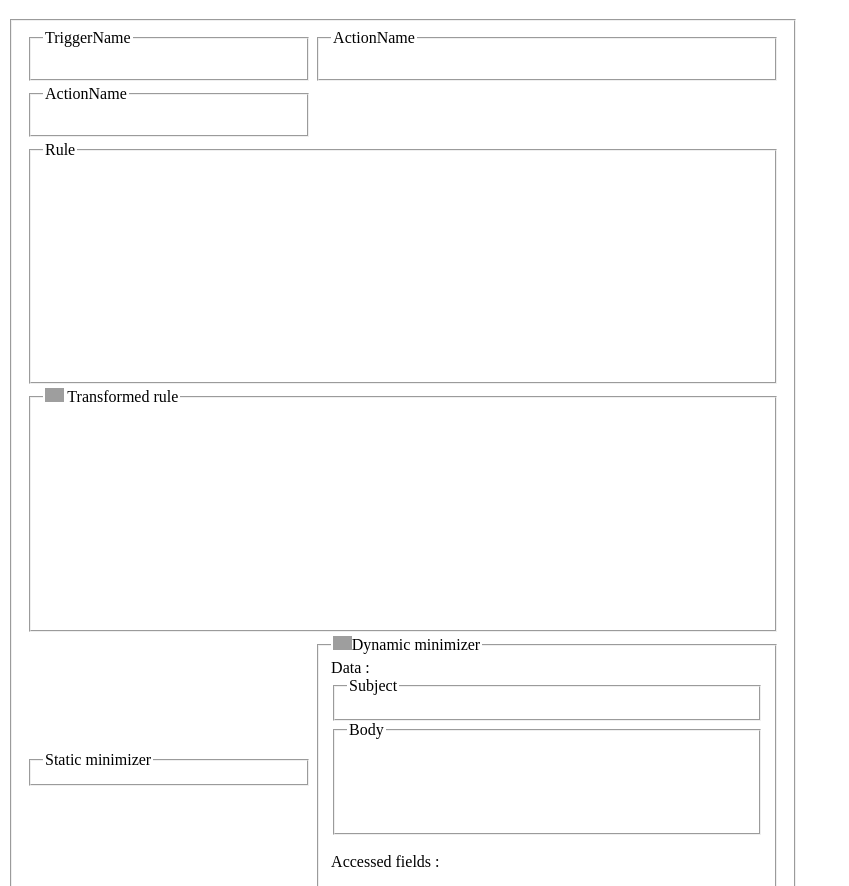
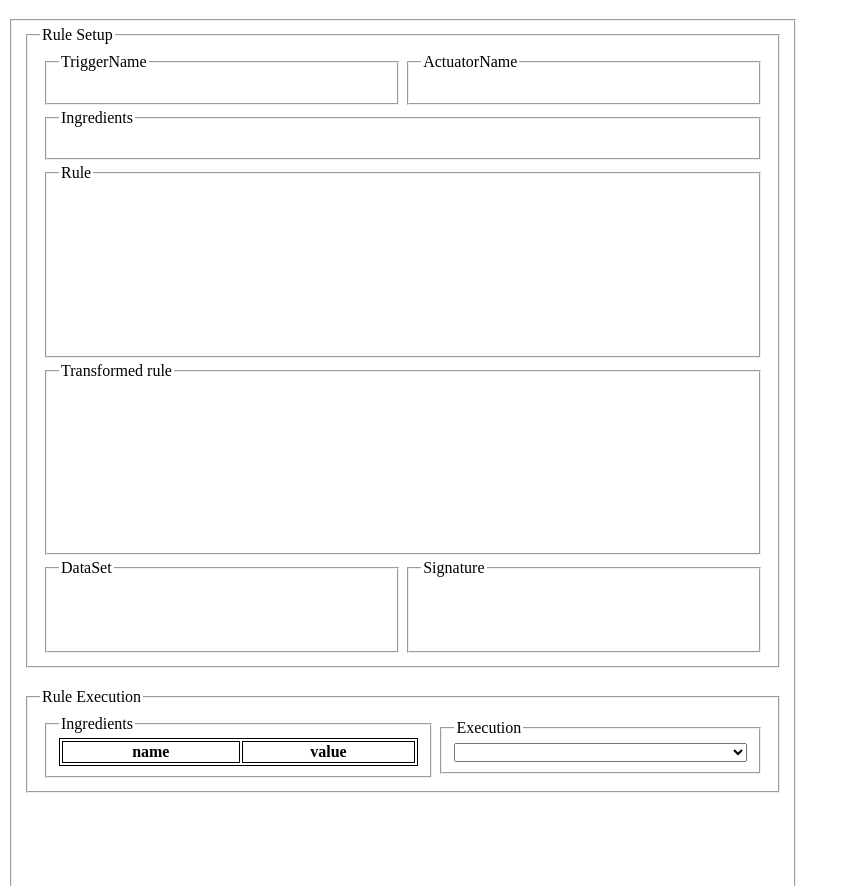
Before and after one commit to ImadABID/MinTap, a browser extension: page Tap/public/debug.html in a window 1280 px wide. Shown: the part 61-947 px from the top of the page, without its empty margins (0-849 px from the left). Drawn offline with Linux system fonts and the light colour scheme; no server answers; grey boxes are pictures that could not be loaded.

Commit message:
debug interface first commit

```diff
--- a/Tap/public/debug.html
+++ b/Tap/public/debug.html
@@ -7,6 +7,12 @@
     <meta name="viewport" content="width=device-width, initial-scale=1.0">
     <title>MinTap Debug</title>
     <style>
+        .execution {
+            border: 1px solid;
+
+
+        }
+
         textarea.insidefieldset,
         input.insidefieldset {
             border: none;
@@ -16,7 +22,7 @@
 
         textarea.insidefieldset {
             resize: none;
-            height: 200px;
+            min-height: 150px;
         }
 
         textarea:focus,
@@ -36,7 +42,9 @@
 <body>
     <h1 style="text-align: center;">MinTap Debug</h1>
     <div>
-        <fieldset style="display:inline;width: 60%; height: 1000px; margin-bottom: -16px;">
+        <fieldset style="display:inline;width: 60%; min-height: 1000px; margin-bottom: -16px;">
+            <fieldset>
+                <legend>Rule Setup</legend>
                 <table style="width: 100%; margin: auto;">
 
                     <tr>
@@ -49,18 +57,18 @@
                         </td>
                         <td>
                             <fieldset>
-                            <legend>ActionName </legend>
-                            <ul id="ActionName">
+                                <legend>ActuatorName </legend>
+                                <ul id="ActuatorName">
 
                                 </ul>
                             </fieldset>
                         </td>
                     </tr>
                     <tr>
-                    <td>
+                        <td colspan="2">
                             <fieldset>
-                            <legend>ActionName </legend>
-                            <ul id="ActionName">
+                                <legend>Ingredients </legend>
+                                <ul id="Ingredients">
 
                                 </ul>
                             </fieldset>
@@ -72,59 +80,151 @@
                             <fieldset>
                                 <legend>Rule</legend>
                                 <!-- <input class="insidefieldset" type="textarea" name="Ename" style="resize: none;"> -->
-                            <textarea id="rule" class="insidefieldset" spellcheck="false"></textarea>
+                                <textarea id="rule" class="insidefieldset" spellcheck="false" readonly></textarea>
                             </fieldset>
                         </td>
                     </tr>
                     <tr>
                         <td colspan="2">
                             <fieldset>
-                            <legend><img src="https://upload.wikimedia.org/wikipedia/commons/7/7d/Refresh_icon.svg"
-                                    height="14pt" onclick="updateOutput()"> Transformed rule</legend>
-                            <textarea id="transformed_rule" class="insidefieldset" spellcheck="false"></textarea>
+                                <legend> Transformed rule</legend>
+                                <textarea id="transformed_rule" class="insidefieldset" spellcheck="false"
+                                    readonly></textarea>
                             </fieldset>
                         </td>
                     </tr>
                     <tr>
                         <td>
                             <fieldset>
-                            <legend>Static minimizer</legend>
-                            <div id="static_filter"></div>
+                                <legend>DataSet</legend>
+                                <textarea id="DataSet" style="border: none;
+                                margin: 0;width: 98%; resize: none; min-height: 50px;" spellcheck="false" readonly></textarea>
                             </fieldset>
                         </td>
                         <td>
                             <fieldset>
-                            <legend><img src="https://upload.wikimedia.org/wikipedia/commons/7/7d/Refresh_icon.svg"
-                                    height="14pt" onclick="executeDynamicFilter()">Dynamic minimizer</legend>
-                            Data : <br>
-                            <fieldset class="text_input">
-                                <legend>Subject</legend>
-                                <input class="insidefieldset" type="text" id="email_subject">
-                            </fieldset>
-                            <fieldset class="text_input">
-                                <legend>Body</legend>
-                                <textarea class="insidefieldset" type="text" id="email_body"
-                                    style="height: 80px;"></textarea>
-                            </fieldset><br>
-                            Accessed fields :
-                            <br><br>
-                            <div id="accessed_fields"></div>
+                                <legend>Signature</legend>
+                                <textarea id="Signature" class="insidefieldset" style="border: none;
+                                margin: 0;width: 98%; resize: none; min-height: 50px;"  spellcheck="false"
+                                    readonly></textarea>
                             </fieldset>
                         </td>
                     </tr>
                 </table>
+            </fieldset>
+            <fieldset style="margin-top: 20px;">
+                <legend>Rule Execution</legend>
+                <table style="width: 100%; height: auto; margin: auto;">
+                    <tr>
+                        <td>
+                            <fieldset>
+                                <legend>Ingredients</legend>
+                                <table id="table" class="execution" style="width: 100%;">
+                                    <tr id="first_tr">
+                                        <th class="execution"> name </th>
+                                        <th class="execution"> value </th>
+                                    </tr>
+
+                                </table>
+                            </fieldset>
+                        </td>
+                        <td>
+                            <fieldset>
+                                <legend>Execution</legend>
+                                <select name="Execution" id="Execution" style="width: 100%;"
+                                    onchange="change()"></select>
+                            </fieldset>
+                        </td>
+                    </tr>
+                </table>
+            </fieldset>
         </fieldset>
         <fieldset style="display: inline;  width: 35%; border-color: tomato ;">
             <legend>Real time messages</legend>
             <!-- <input class="insidefieldset" type="textarea" name="Ename" style="resize: none;"> -->
             <textarea id="log" style="
                     border: none;
-                    height: 1000px;
+                    min-height: 984px;
                     width: 98%;
                     " class="log" spellcheck="false"></textarea>
         </fieldset>
+
     </div>
     <script>
+        var array = [];
+        function change() {
+            let Execution = document.getElementById("Execution");
+            let id = Execution.value;
+            let child_div = document.getElementById("table").lastElementChild;
+            let child = child_div.lastElementChild;
+            while (child && (child.id == "not_first")) {
+
+                child_div.removeChild(child);
+                child = child_div.lastElementChild;
+
+            }
+            for (let index = 0; index < array.length; index++) {
+                const element = array[index];
+
+
+                if (element.ExecID == id) {
+
+                    const data = element.Data;
+                    const keys = Object.keys(data);
+                    const val = Object.values(data);
+                    console.log(keys)
+                    for (let index = 0; index < keys.length; index++) {
+                        let tr = document.createElement("tr");
+                        tr.setAttribute("id", "not_first");
+                        let td_1 = document.createElement("td");
+                        td_1.setAttribute("class", "execution");
+                        td_1.setAttribute("id", "not_first");
+                        td_1.innerText = keys[index];
+                        let td_2 = document.createElement("td");
+                        td_2.setAttribute("class", "execution");
+                        td_2.setAttribute("id", "not_first");
+                        td_2.innerText = val[index];
+                        tr.appendChild(td_1)
+                        tr.appendChild(td_2)
+                        child_div.appendChild(tr)
+                    }
+
+                }
+            }
+
+        }
+        const queryString = window.location.search;
+        const urlParams = new URLSearchParams(queryString);
+        const Id = urlParams.get('_id');
+
+        fetch(
+            './get_filter?_id=' + Id
+        ).then(resjs => resjs.json()).then((resRule) => {
+
+            var li_trigger = document.createElement("li");
+            li_trigger.innerText = resRule.triggerName;
+            document.getElementById("TriggerName").appendChild(li_trigger);
+            var li_actuator = document.createElement("li");
+            li_actuator.innerText = resRule.actuatorName;
+            ActuatorName = document.getElementById("ActuatorName");
+            ActuatorName.appendChild(li_actuator);
+            rule = document.getElementById("rule");
+            rule.innerText = resRule.filterCode;
+
+            ingredients = resRule.ingredients;
+            ing = document.getElementById("Ingredients");
+            for (let i = 0; i < ingredients.length; i++) {
+                const element = ingredients[i];
+                let option = document.createElement('li');
+                option.innerText = element;
+                ing.appendChild(option);
+
+
+            }
+
+        });
+
+
         var socket = new WebSocket('ws://localhost:1337');
         socket.onopen = function () {
             console.log("soncket is opened");
@@ -132,10 +232,22 @@
 
         socket.onmessage = function (msg) {
             message = JSON.parse(msg.data)
+            if (message.ruleID == Id) {
                 if (message.type != 'RuleExec') {
-                console.log(message);
+                    //console.log(message);
                     var content = document.getElementById('log');
                     content.innerHTML += "\n" + message.msg;
+                }
+                else {
+                    console.log(message.msg)
+                    array.push(message.msg);
+                    select_exec = document.getElementById("Execution");
+                    let option = document.createElement("option");
+                    option.setAttribute("value", message.msg.ExecID)
+                    option.innerText = message.msg.ExecID;
+                    select_exec.appendChild(option);
+                    change();
+                }
             }
         };
 
```
Also changed, not shown: Tap/index.js (+13 -5 lines). Lines whose indentation alone changed are shown as unchanged.
